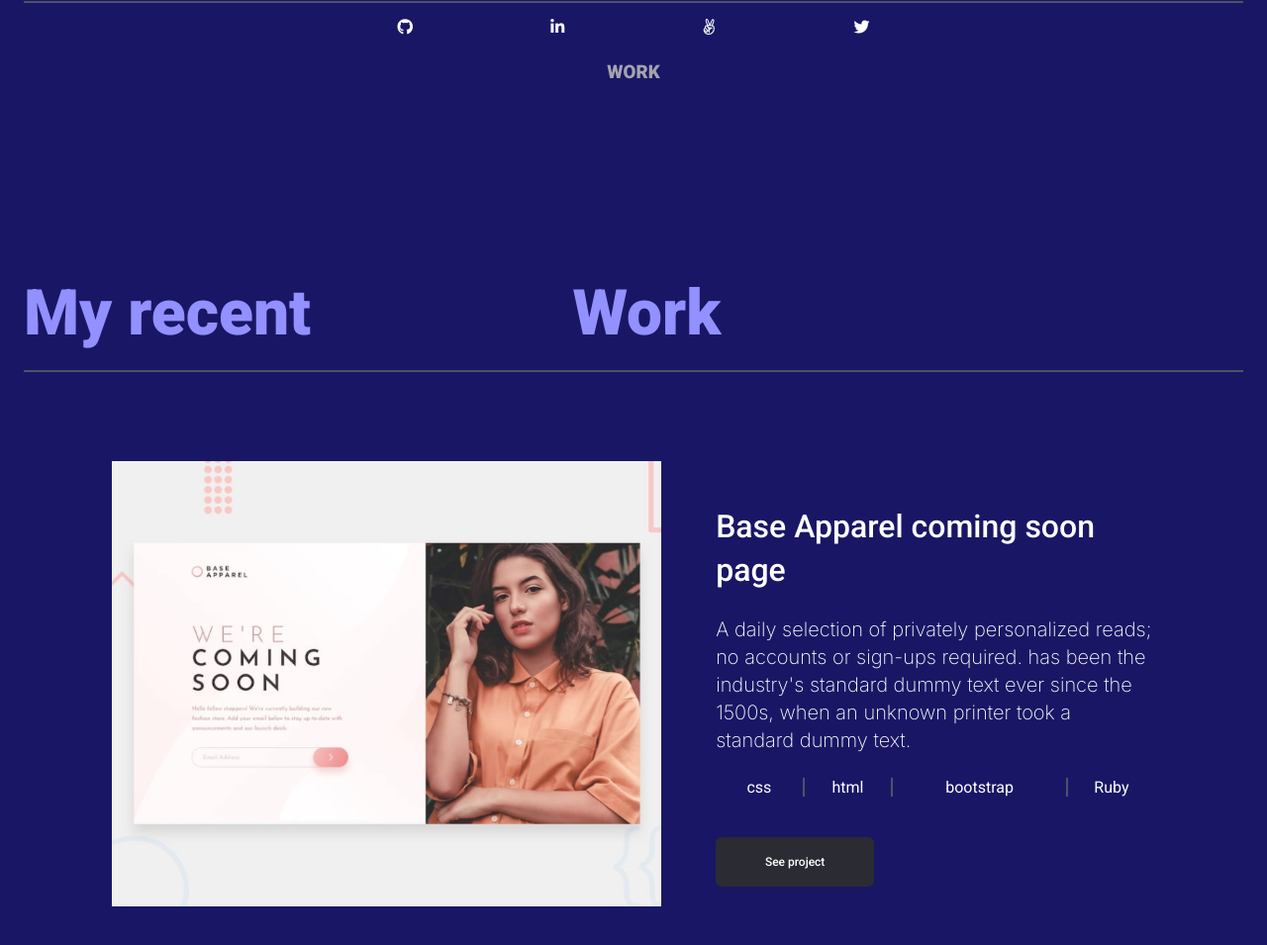
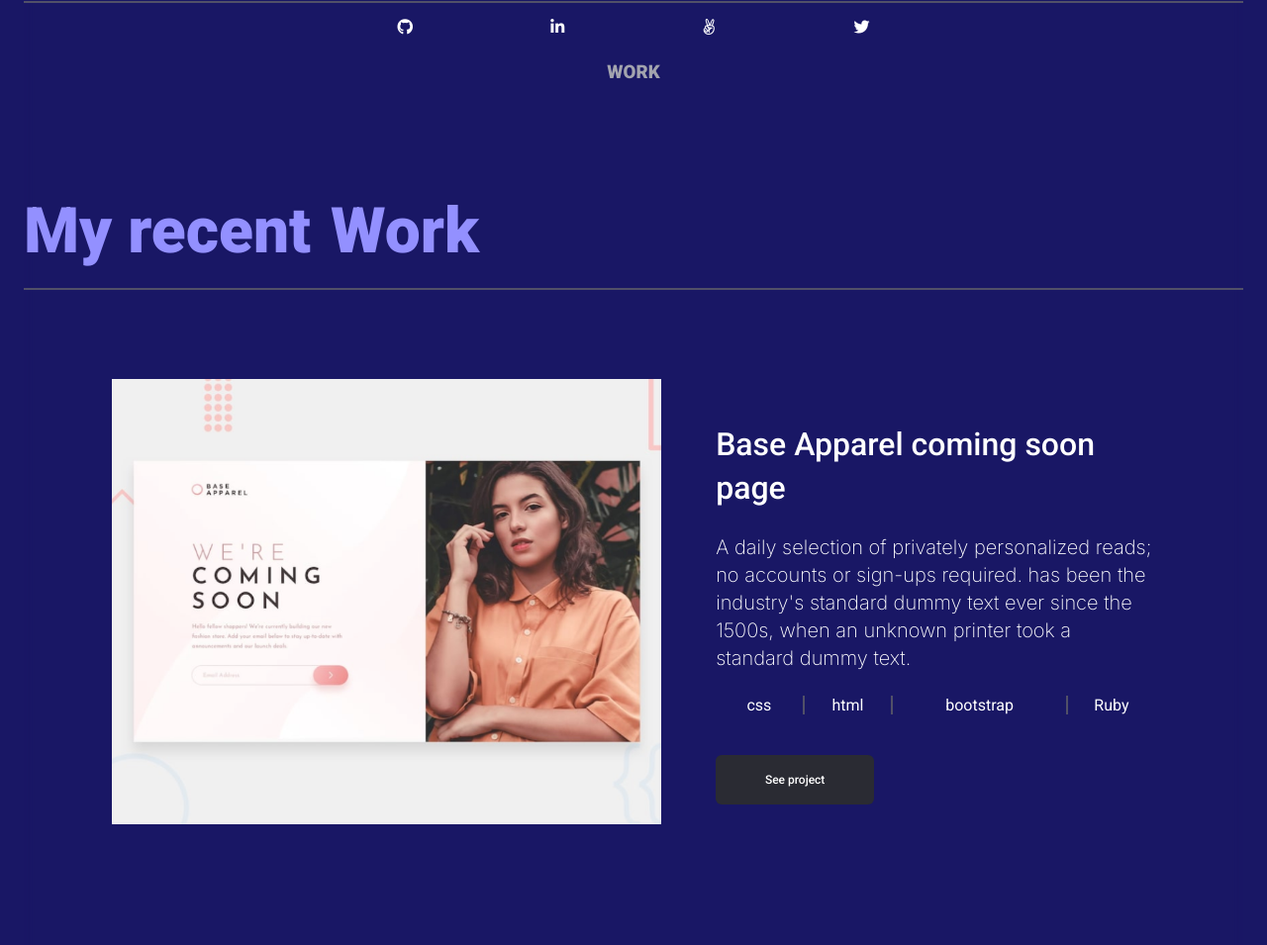
Before and after one commit to DanUshindi/portfolio, a website: page index.html in a window 1280 px wide. Shown: the part 922-1877 px from the top of the page at 99% size. Drawn offline with Linux system fonts and the light colour scheme.

Commit message:
Style the containner section

```diff
--- a/index.html
+++ b/index.html
@@ -112,14 +112,8 @@
           <h3>WORK</h3>
         </div>
         <div class="recent-work">
-          <div class="item4">
-            <div class="recent-work">
-              <p>My recent</p>
-            </div>
-            <div class="recent-work">
-              <p>Work</p>
-            </div>
-          </div>
+          <h4 class="recent">My recent</h4>
+          <h4 class="recent">Work</h4>
         </div>
       </section>
       <section class="project">
--- a/style.css
+++ b/style.css
@@ -250,18 +250,19 @@ body {
 .recent-work {
   width: 100%;
   margin-top: 83px;
+  display: flex;
+  flex-direction: column;
+  justify-content: space-between;
+  align-items:flex-start;
 }
 
-.item4 {
+.recent {
   font-family: "Roboto", sans-serif;
   font-size: 40px;
   line-height: 52px;
   color: #7d73fc;
   font-weight: 500;
-  display: flex;
-  flex-direction: column;
-  justify-content: space-between;
-  align-items:flex-start;
+
 }
 
 .project {
@@ -508,15 +509,15 @@ a {
     width: 30%;
   }
 
-  .item4 {
+  .recent-work {
     display: flex;
     flex-direction: row;
-    justify-content: space-around;
+    justify-content: flex-start;
+    gap: 20px;
     align-items: flex-start;
-    width: 90%;
   }
 
-  .recent-work {
+  .recent {
     color: #9390ff;
     font-family: "Roboto" ,sans-serif;
     font-size: 64px;
```
